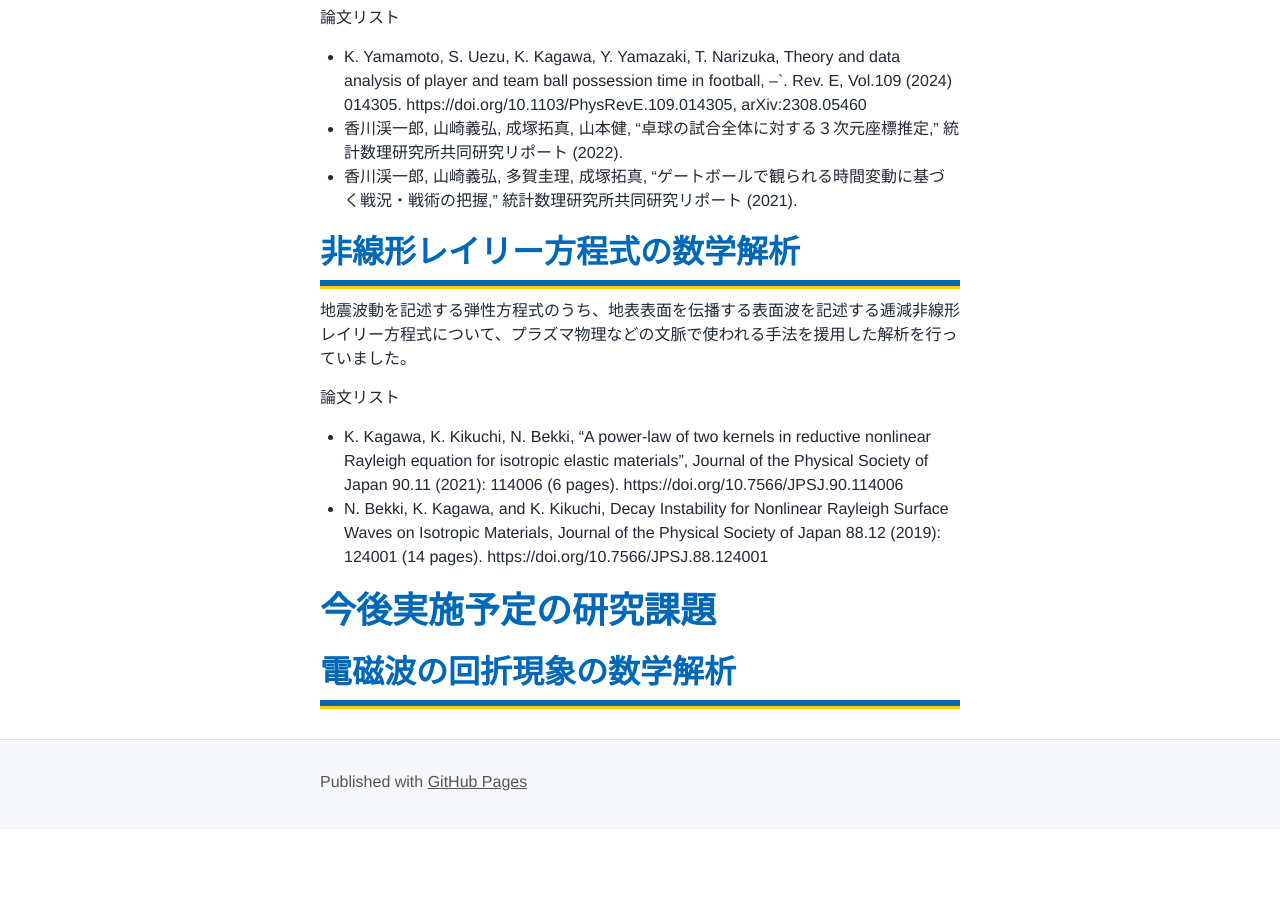
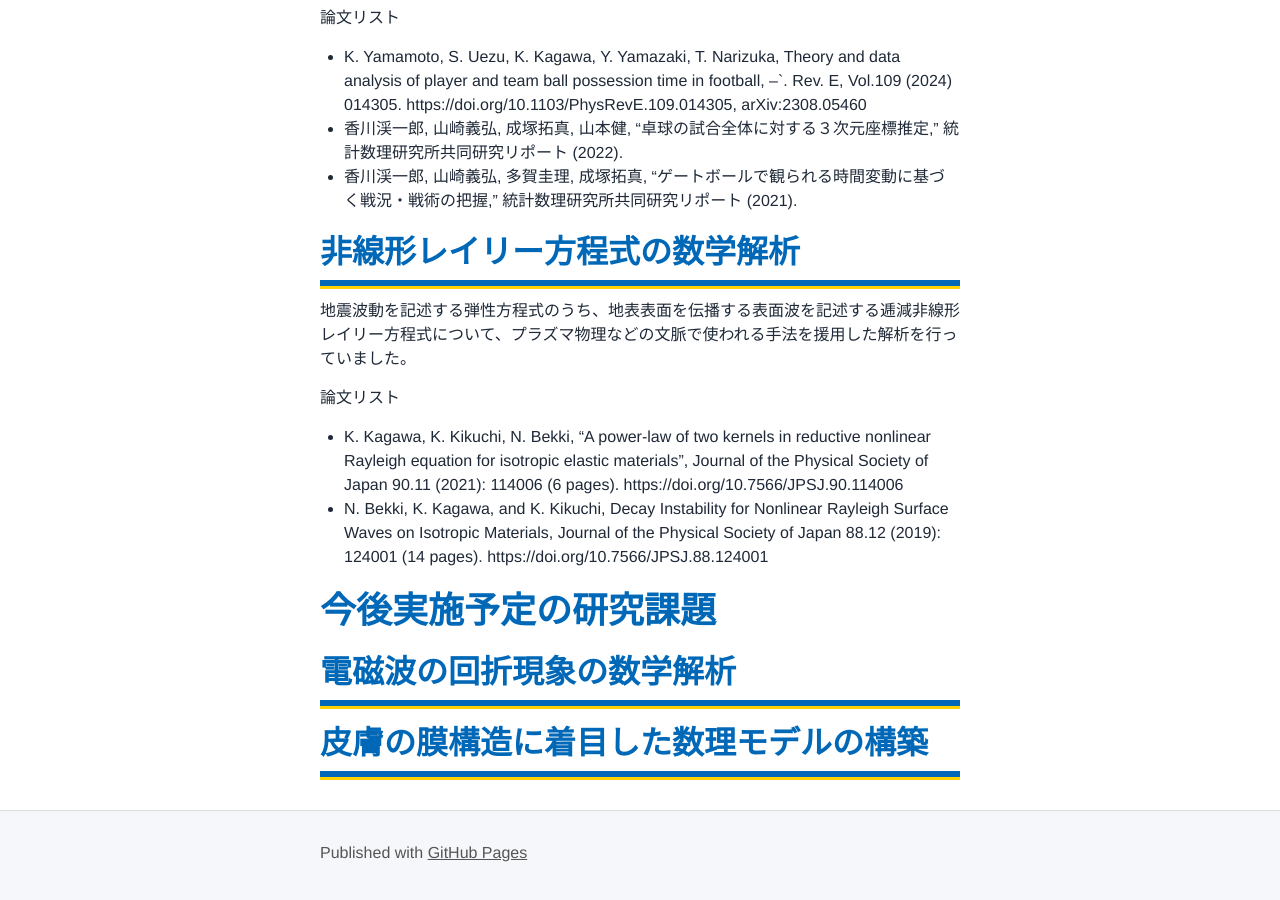
Before and after one commit to k16kgw/k16kgw.github.io, a Jekyll site: the page built from pages/research.md, in a window 1280 px wide and 900 px high, scrolled down 2753 px. Built offline with Jekyll 4.4.1, drawn with Linux system fonts in a browser that asks for light colours; before the commit the page ends 3582 px from its top, so only the background shows below that.

Commit message:
Add section for mathematical model of skin membrane structure

```diff
--- a/pages/research.md
+++ b/pages/research.md
@@ -87,3 +87,5 @@ Cahn–Hilliard方程式について、方程式の数学的構造に根拠を
 # 今後実施予定の研究課題
 
 ## 電磁波の回折現象の数学解析
+
+## 皮膚の膜構造に着目した数理モデルの構築
```
